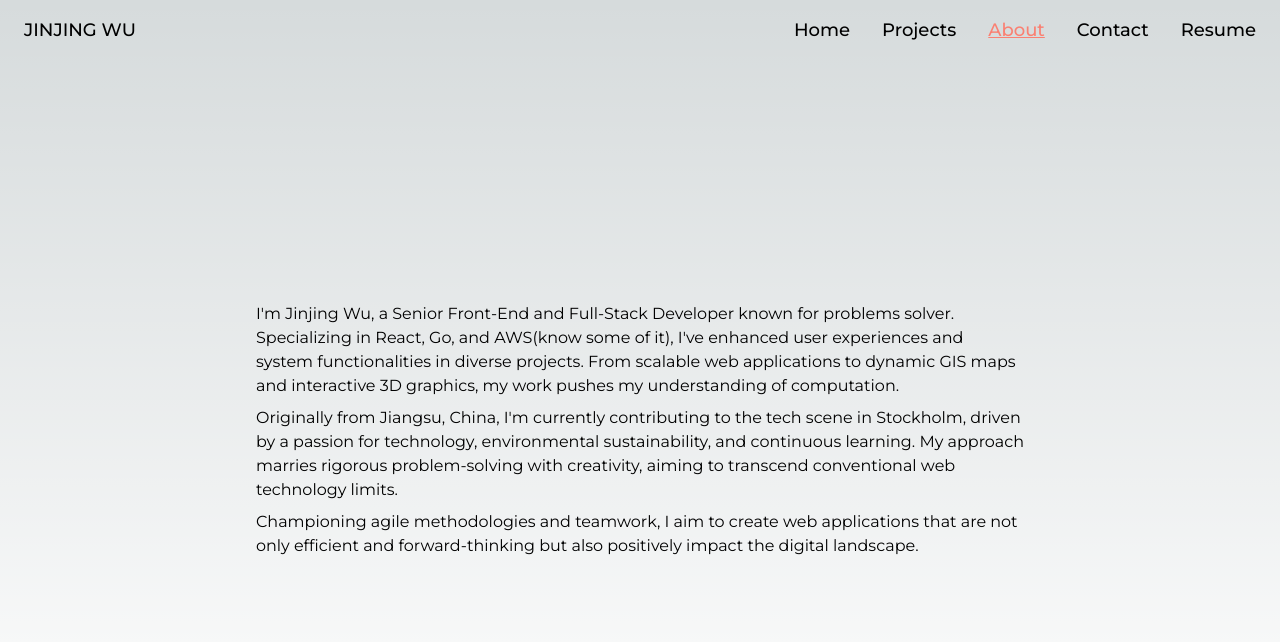
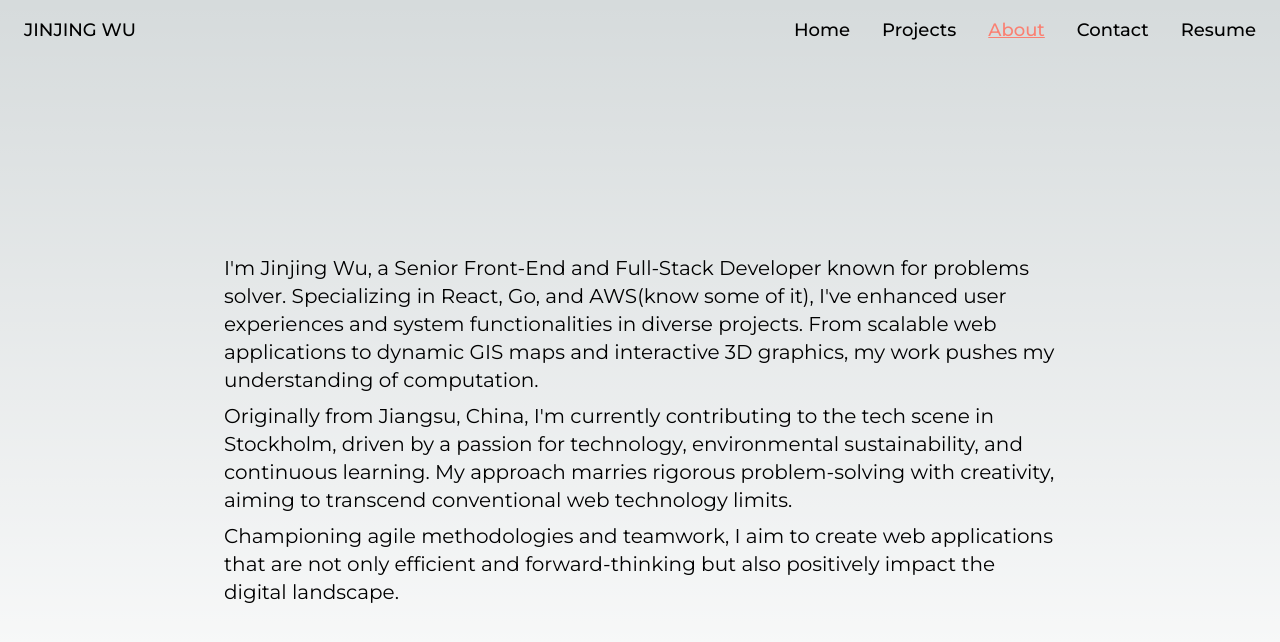
Before and after one commit to jinjingngo/blog, a Next.js app: page /about in a window 1280 px wide. Shown: the top 642 px of the page. Built offline with nearby package versions, Linux system fonts and the light colour scheme.

Commit message:
fix: style issue

```diff
--- a/src/app/about/about.module.css
+++ b/src/app/about/about.module.css
@@ -1,5 +1,5 @@
 .about__wrapper {
-  @apply block py-14 px-24 md:px-64 md:flex md:flex-col md:justify-center;
+  @apply py-14 px-12 md:px-56 flex flex-col justify-center text-lg md:text-xl;
 }
 
 .about__paragraph {
--- a/src/app/globals.css
+++ b/src/app/globals.css
@@ -19,7 +19,7 @@
 html,
 body {
   width: 100vw;
-  height: 100vh;
+  min-height: 100vh;
 }
 
 body {
```
